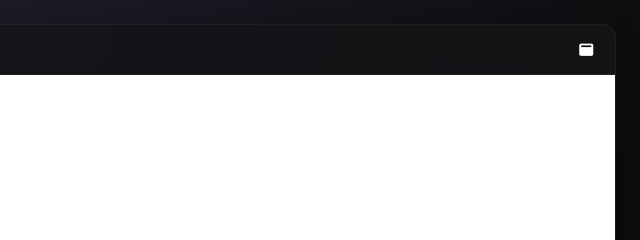
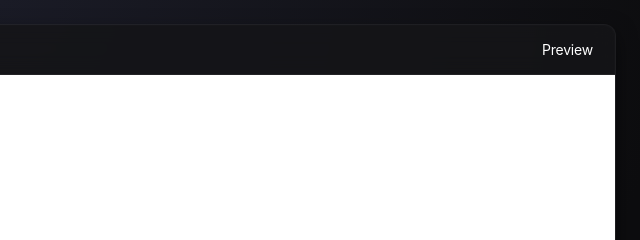
Before and after one commit to eklavyapopli-ship-it/AI-WEBSITE-BUILDER, a plain HTML site: page templates/main.html in a window 1280 px wide. Shown: the top 240 px of the page, 640-1280 px from the left. Drawn offline with Linux system fonts and the light colour scheme.

Commit message:
csp compliance

```diff
--- a/templates/main.html
+++ b/templates/main.html
@@ -228,7 +228,7 @@ li{
 
         <!-- RIGHT SIDE -->
         <div class="right-panel">
-            <div class="preview-header" style="display: flex; justify-content: space-between;"><div>Preview Output</div> <div><a href="static" target="_blank" class="links"><i class="fa-solid fa-window-maximize"></i></a></div></div>
+            <div class="preview-header" style="display: flex; justify-content: space-between;"><div>Preview Output</div> <div><a href="static" target="_blank" class="links">Preview</a></div></div>
             <div class="preview-box">
                 <iframe src="static/index.html"  frameborder="0" style="width: 100%; height: 100%; border: none; background: #fff;">
 
@@ -239,7 +239,6 @@ li{
 
     </div>
 
-    <script src="https://kit.fontawesome.com/cc1d39ca66.js" crossorigin="anonymous"></script>
 
 </body>
 </html>
```
